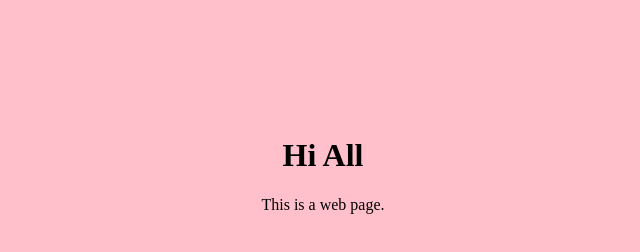
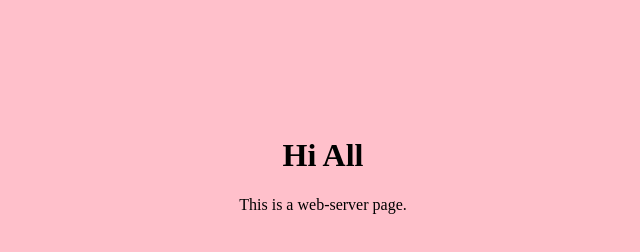
Before and after one commit to aadityakanathe/second-demo, a plain HTML site: page index.html in a window 1280 px wide. Shown: the full height of the page, 317-957 px from the left. Drawn offline with Linux system fonts and the light colour scheme.

Commit message:
second project updated file

```diff
--- a/index.html
+++ b/index.html
@@ -7,7 +7,7 @@
   <body text="black" bgcolor="pink" >
   <center><br><br><br><br><br><br>
     <h1>Hi All </h1>
-    <p>This is a web page.</p>
+    <p>This is a web-server page.</p>
   </center>
   </body>
 </html>
```
